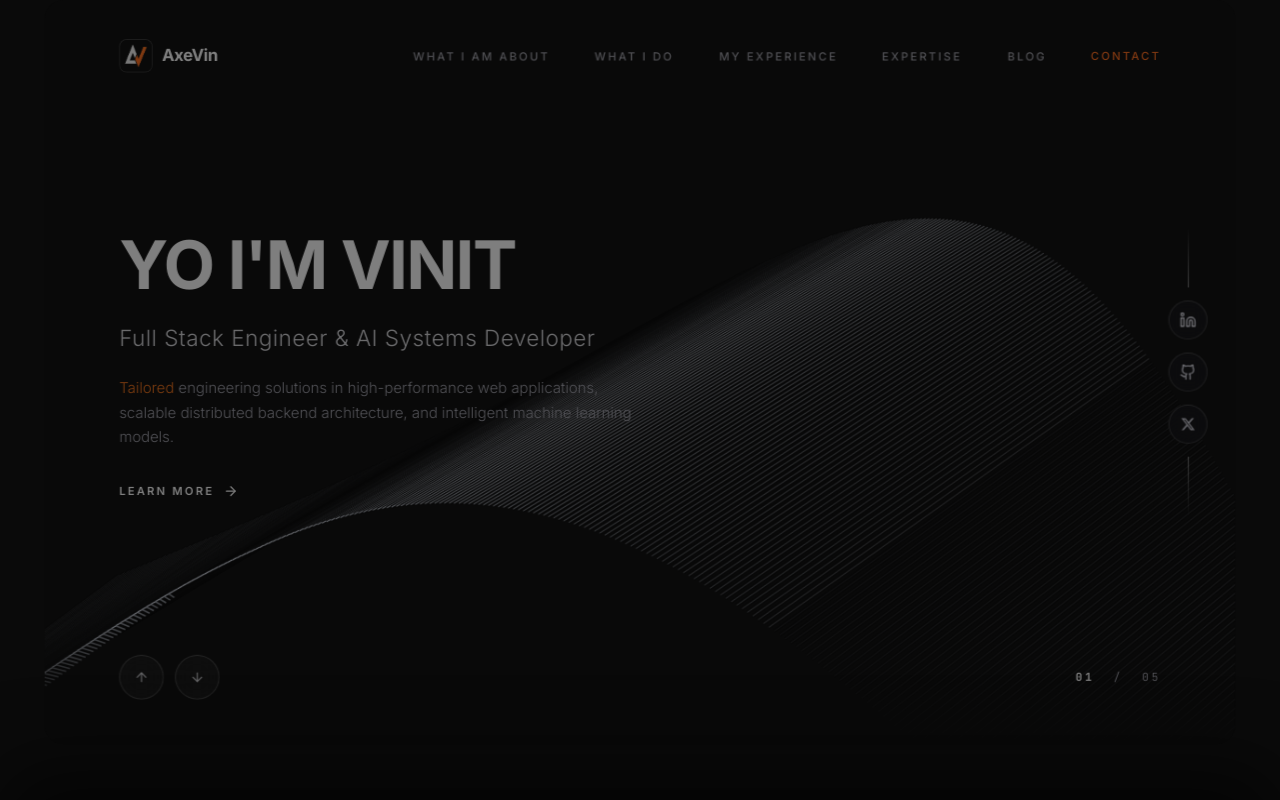
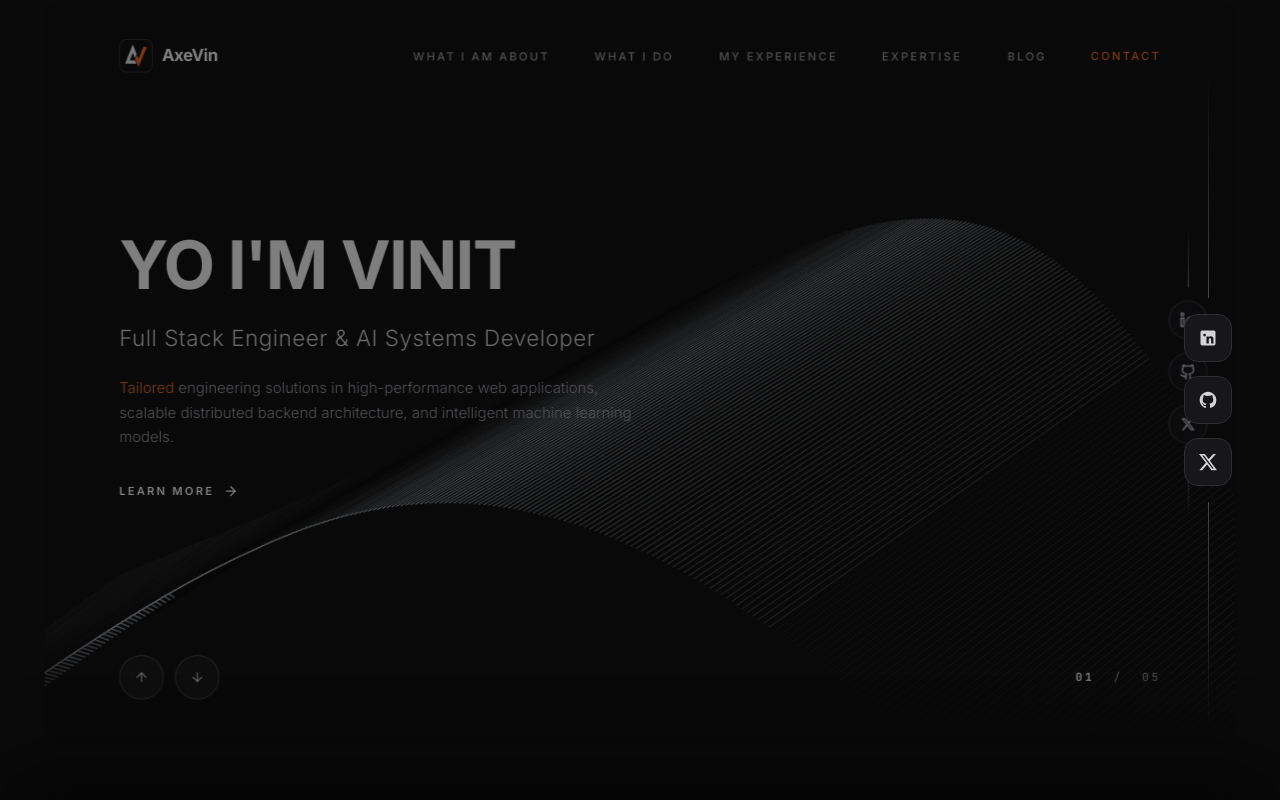
Before and after one commit to vinit-singh2007/My-Portfolio, a Next.js app: page / in a window 1280 px wide. Shown: the top 800 px of the page. Built offline with nearby package versions, Linux system fonts and the light colour scheme.

Commit message:
feat: add fixed social rail with first-render split animation

```diff
--- a/src/app/layout.tsx
+++ b/src/app/layout.tsx
@@ -1,6 +1,7 @@
 import type { Metadata } from "next";
 import { Inter, JetBrains_Mono, Dancing_Script } from "next/font/google";
 import Opening from "@/components/Opening";
+import SocialRail from "@/components/SocialRail";
 import "./globals.css";
 
 const inter = Inter({
@@ -64,6 +65,7 @@ export default function RootLayout({
       </head>
       <body className="min-h-full flex flex-col bg-[#0A0A0A] text-[#EDEDED] antialiased font-[var(--font-inter)] selection:bg-white/20 selection:text-white">
         <Opening />
+        <SocialRail />
         {children}
       </body>
     </html>
--- /dev/null
+++ b/src/components/SocialRail.module.css
@@ -0,0 +1,192 @@
+/* ── Theme Tokens for Social Rail ── */
+:root {
+  --rail-line-color: #46464a;
+  --rail-surface-color: #17171a;
+  --rail-border-color: #2e2e32;
+  --rail-icon-color: #d4d4d8;
+}
+
+:global(.dark) {
+  --rail-line-color: #46464a;
+  --rail-surface-color: #17171a;
+  --rail-border-color: #2e2e32;
+  --rail-icon-color: #d4d4d8;
+}
+
+:global(.light) {
+  --rail-line-color: #bdb9b0;
+  --rail-surface-color: #ffffff;
+  --rail-border-color: #d8d4cb;
+  --rail-icon-color: #3a3a3e;
+}
+
+/* ── Fixed Social Rail Container ── */
+.rail {
+  position: fixed;
+  right: clamp(16px, 4vw, 48px);
+  top: 50%;
+  transform: translateY(-50%);
+  height: min(82vh, 660px);
+  display: flex;
+  flex-direction: column;
+  align-items: center;
+  z-index: 45;
+  pointer-events: none;
+  user-select: none;
+}
+
+@media (max-width: 599px) {
+  .rail {
+    right: 12px;
+  }
+}
+
+/* ── Top and Bottom Lines ── */
+.topLine,
+.bottomLine {
+  width: 1px;
+  flex: 1;
+  min-height: 0;
+  transform: scaleY(0);
+}
+
+.topLine {
+  background: linear-gradient(to bottom, transparent, var(--rail-line-color));
+  transform-origin: 50% 100%;
+}
+
+.bottomLine {
+  background: linear-gradient(to bottom, var(--rail-line-color), transparent);
+  transform-origin: 50% 0%;
+}
+
+/* State 1 (Lines appear) & beyond */
+.isLines .topLine,
+.isSplit .topLine,
+.isIcons .topLine,
+.isDone .topLine,
+.isLines .bottomLine,
+.isSplit .bottomLine,
+.isIcons .bottomLine,
+.isDone .bottomLine {
+  transform: scaleY(1);
+}
+
+.isLines .topLine,
+.isLines .bottomLine {
+  transition: transform 0.9s cubic-bezier(0.2, 0.8, 0.2, 1);
+}
+
+/* ── Middle Gap Box ── */
+.gapBox {
+  position: relative;
+  width: 48px;
+  height: 0px;
+  flex-shrink: 0;
+  overflow: visible;
+}
+
+/* State 2 & beyond: height animates 0 -> 204px */
+.isSplit .gapBox,
+.isIcons .gapBox {
+  height: 204px;
+  transition: height 1.1s cubic-bezier(0.76, 0, 0.24, 1);
+}
+
+.isDone .gapBox {
+  height: 204px;
+}
+
+/* ── Icon List (Inside Middle Gap) ── */
+.iconList {
+  position: absolute;
+  top: 0;
+  left: 0;
+  width: 48px;
+  height: 204px;
+  padding: 16px 0;
+  display: flex;
+  flex-direction: column;
+  align-items: center;
+  gap: 14px;
+  box-sizing: border-box;
+}
+
+/* ── Individual Squarish Icon Button ── */
+.iconLink {
+  width: 48px;
+  height: 48px;
+  border-radius: 14px;
+  background-color: var(--rail-surface-color);
+  border: 1px solid var(--rail-border-color);
+  color: var(--rail-icon-color);
+  display: flex;
+  align-items: center;
+  justify-content: center;
+  text-decoration: none;
+  box-sizing: border-box;
+  opacity: 0;
+  transform: scale(0.6);
+  pointer-events: none;
+}
+
+/* State 3: Icons appear staggered from top to bottom */
+.isIcons .iconLink {
+  opacity: 1;
+  transform: scale(1);
+  transition: opacity 0.5s cubic-bezier(0.2, 0.9, 0.3, 1.3),
+              transform 0.5s cubic-bezier(0.2, 0.9, 0.3, 1.3);
+}
+
+.isIcons .iconLink:nth-child(1) {
+  transition-delay: 0s;
+}
+
+.isIcons .iconLink:nth-child(2) {
+  transition-delay: 0.12s;
+}
+
+.isIcons .iconLink:nth-child(3) {
+  transition-delay: 0.24s;
+}
+
+/* State Done: Staggers removed, pointer-events enabled, snappy hover */
+.isDone .iconLink {
+  opacity: 1;
+  transform: translateY(0);
+  pointer-events: auto;
+  transition: transform 0.2s ease,
+              border-color 0.2s ease,
+              color 0.2s ease,
+              background-color 0.2s ease;
+}
+
+.isDone .iconLink:hover {
+  transform: translateY(-2px);
+  border-color: #FF6A1A;
+  color: #FF6A1A;
+}
+
+.isDone .iconLink:focus-visible {
+  outline: 2px solid #FF6A1A;
+  outline-offset: 3px;
+}
+
+/* ── Respect prefers-reduced-motion ── */
+@media (prefers-reduced-motion: reduce) {
+  .topLine,
+  .bottomLine {
+    transform: scaleY(1) !important;
+    transition: none !important;
+  }
+  .gapBox {
+    height: 204px !important;
+    transition: none !important;
+  }
+  .iconLink {
+    opacity: 1 !important;
+    transform: none !important;
+    pointer-events: auto !important;
+    transition: none !important;
+  }
+}
--- /dev/null
+++ b/src/components/SocialRail.tsx
@@ -0,0 +1,145 @@
+'use client';
+
+import React, { useState, useEffect } from 'react';
+import styles from './SocialRail.module.css';
+
+/* ── CONFIGURABLE SOCIAL URL CONSTANTS (Edit as needed) ── */
+export const SOCIAL_URLS = {
+  LINKEDIN_URL: 'https://linkedin.com/in/vinitsi-2043-',
+  GITHUB_URL: 'https://github.com/vinit-singh2007',
+  X_URL: 'https://x.com/AxeVinSi',
+};
+
+// Module-level guard: ensures animation only plays on full page load, not in-app route changes
+let hasAnimatedOnce = false;
+
+/* ── 20px Brand SVG Icons (Filled with currentColor) ── */
+function LinkedInIcon() {
+  return (
+    <svg width="20" height="20" viewBox="0 0 24 24" fill="currentColor" aria-hidden="true">
+      <path d="M19 3a2 2 0 0 1 2 2v14a2 2 0 0 1-2 2H5a2 2 0 0 1-2-2V5a2 2 0 0 1 2-2h14m-.5 15.5v-5.3a3.26 3.26 0 0 0-3.26-3.26c-.85 0-1.84.52-2.28 1.3v-1.11h-2.79v8.37h2.79v-4.93c0-.77.62-1.4 1.39-1.4a1.4 1.4 0 0 1 1.4 1.4v4.93h2.75M6.46 10.9h2.79v8.37H6.46v-8.37M7.86 6.81a1.62 1.62 0 1 0 0 3.24 1.62 1.62 0 0 0 0-3.24Z" />
+    </svg>
+  );
+}
+
+function GitHubIcon() {
+  return (
+    <svg width="20" height="20" viewBox="0 0 24 24" fill="currentColor" aria-hidden="true">
+      <path
+        fillRule="evenodd"
+        clipRule="evenodd"
+        d="M12 2C6.477 2 2 6.484 2 12.017c0 4.425 2.865 8.18 6.839 9.504.5.092.682-.217.682-.483 0-.237-.008-.868-.013-1.703-2.782.605-3.369-1.343-3.369-1.343-.454-1.158-1.11-1.466-1.11-1.466-.908-.62.069-.608.069-.608 1.003.07 1.53 1.032 1.53 1.032.892 1.53 2.341 1.088 2.91.832.092-.647.35-1.088.636-1.338-2.22-.253-4.555-1.113-4.555-4.951 0-1.093.39-1.988 1.029-2.688-.103-.253-.446-1.272.098-2.65 0 0 .84-.27 2.75 1.026A9.564 9.564 0 0112 6.844c.85.004 1.705.115 2.504.337 1.909-1.296 2.747-1.027 2.747-1.027.546 1.379.202 2.398.1 2.651.64.7 1.028 1.595 1.028 2.688 0 3.848-2.339 4.695-4.566 4.943.359.309.678.92.678 1.855 0 1.338-.012 2.419-.012 2.747 0 .268.18.58.688.482A10.019 10.019 0 0022 12.017C22 6.484 17.522 2 12 2z"
+      />
+    </svg>
+  );
+}
+
+function XIcon() {
+  return (
+    <svg width="20" height="20" viewBox="0 0 24 24" fill="currentColor" aria-hidden="true">
+      <path d="M18.244 2.25h3.308l-7.227 8.26 8.502 11.24H16.17l-5.214-6.817L4.99 21.75H1.68l7.73-8.835L1.254 2.25H8.08l4.713 6.231zm-1.161 17.52h1.833L7.084 4.126H5.117z" />
+    </svg>
+  );
+}
+
+export default function SocialRail() {
+  const [animState, setAnimState] = useState<'init' | 'lines' | 'split' | 'icons' | 'done'>(() => {
+    return hasAnimatedOnce ? 'done' : 'init';
+  });
+
+  useEffect(() => {
+    if (hasAnimatedOnce) return;
+
+    // Check prefers-reduced-motion
+    const mediaQuery = window.matchMedia('(prefers-reduced-motion: reduce)');
+    if (mediaQuery.matches) {
+      hasAnimatedOnce = true;
+      setAnimState('done');
+      return;
+    }
+
+    // Step 1: 150ms -> both lines draw in from center outward
+    const t1 = setTimeout(() => setAnimState('lines'), 150);
+
+    // Step 2: 1250ms -> the split, middle gap expands to 204px
+    const t2 = setTimeout(() => setAnimState('split'), 1250);
+
+    // Step 3: 1900ms -> icons appear with stagger
+    const t3 = setTimeout(() => setAnimState('icons'), 1900);
+
+    // Step 4: 3000ms -> animation done, staggers cleared, pointer-events enabled
+    const t4 = setTimeout(() => {
+      hasAnimatedOnce = true;
+      setAnimState('done');
+    }, 3000);
+
+    return () => {
+      clearTimeout(t1);
+      clearTimeout(t2);
+      clearTimeout(t3);
+      clearTimeout(t4);
+    };
+  }, []);
+
+  const stateClass =
+    animState === 'lines'
+      ? styles.isLines
+      : animState === 'split'
+      ? styles.isSplit
+      : animState === 'icons'
+      ? styles.isIcons
+      : animState === 'done'
+      ? styles.isDone
+      : '';
+
+  return (
+    <aside className={`${styles.rail} ${stateClass}`} aria-label="Social links">
+      {/* 1. TOP LINE: 1px wide, flex: 1, gradient transparent -> line color */}
+      <div className={styles.topLine} aria-hidden="true" />
+
+      {/* 2. MIDDLE GAP: 48px wide box holding the icons */}
+      <div className={styles.gapBox}>
+        <div className={styles.iconList}>
+          {/* LinkedIn */}
+          <a
+            href={SOCIAL_URLS.LINKEDIN_URL}
+            target="_blank"
+            rel="noopener noreferrer"
+            aria-label="LinkedIn"
+            suppressHydrationWarning
+            className={styles.iconLink}
+          >
+            <LinkedInIcon />
+          </a>
+
+          {/* GitHub */}
+          <a
+            href={SOCIAL_URLS.GITHUB_URL}
+            target="_blank"
+            rel="noopener noreferrer"
+            aria-label="GitHub"
+            suppressHydrationWarning
+            className={styles.iconLink}
+          >
+            <GitHubIcon />
+          </a>
+
+          {/* X */}
+          <a
+            href={SOCIAL_URLS.X_URL}
+            target="_blank"
+            rel="noopener noreferrer"
+            aria-label="X"
+            suppressHydrationWarning
+            className={styles.iconLink}
+          >
+            <XIcon />
+          </a>
+        </div>
+      </div>
+
+      {/* 3. BOTTOM LINE: 1px wide, flex: 1, gradient line color -> transparent */}
+      <div className={styles.bottomLine} aria-hidden="true" />
+    </aside>
+  );
+}
```
